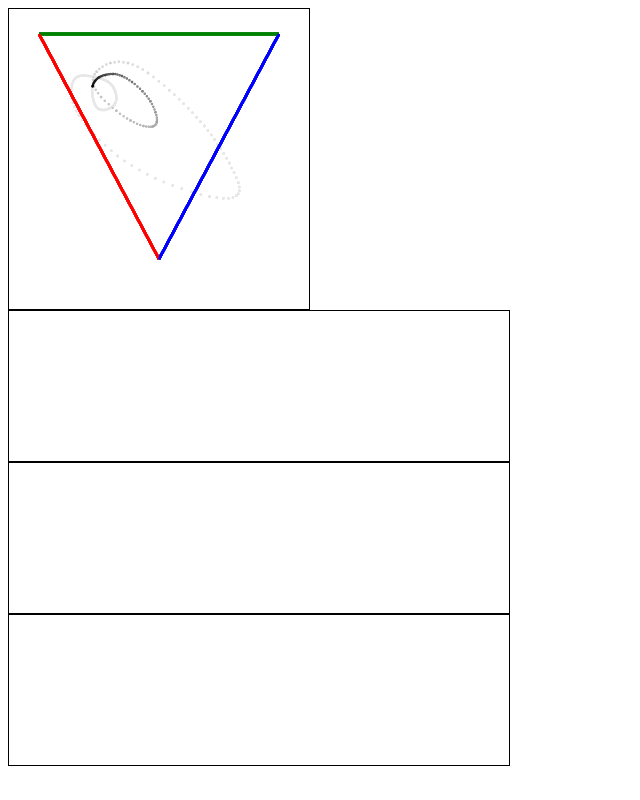
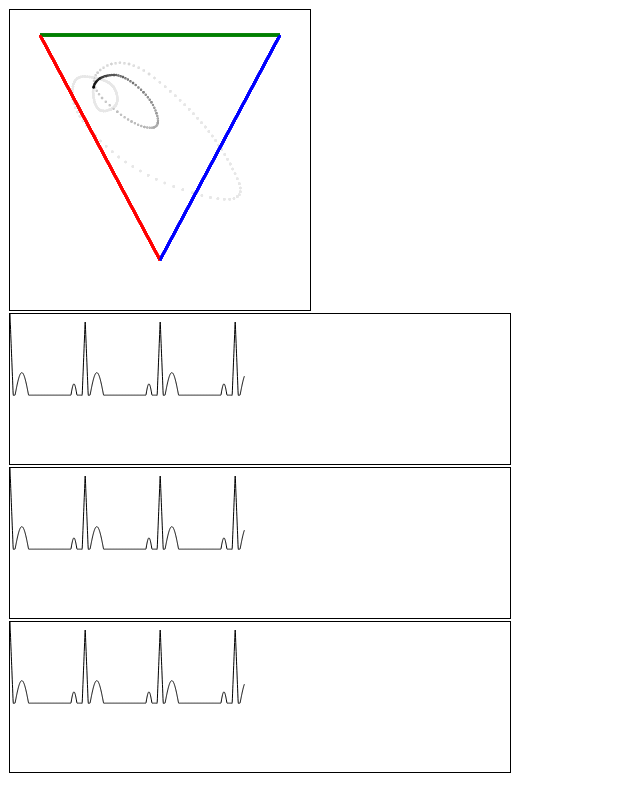
Before and after one commit to denzp/ecg-examinator, a plain HTML site: page index.html in a window 1280 px wide. Shown: the whole page, without its empty margins (0-640 px from the left). Drawn offline with Linux system fonts and the light colour scheme.

Commit message:
QRS, P, T waves implementation

```diff
--- a/css/app.css
+++ b/css/app.css
@@ -1,3 +1,4 @@
 canvas {
   border: 1px solid black;
+  margin: 1px;
 }
--- a/js/directives/final-ecg.js
+++ b/js/directives/final-ecg.js
@@ -10,16 +10,17 @@ angular
     return {
       offset: $scope.last.offset + 1,
       x: x,
-      y: $scope.width / 2 - y * $scope.width / 2
+      y: $scope.height / 2 - y * $scope.height / 2
     }
   }
 
   function drawHandler($scope) {
-    var xStep = Settings.paperSpeed * (60 / Settings.heartRate) / Settings.lod;
+    var xStep = Settings.paperSpeed * (90 / Settings.heartRate) / Settings.lod;
     var pt = getNextPoint($scope, xStep);
 
     if(pt.x >= $scope.width) {
-      $scope.last.x = 0;
+      $scope.last.x = -1;
+      pt.x = 0;
     }
 
     this.beginPath();
--- a/js/services/waves.js
+++ b/js/services/waves.js
@@ -9,27 +9,60 @@ function waveStub(length) {
   return buf;
 }
 
+var ITERATIONS = 100;
+
 angular
 .module('ecg.services')
 .factory('PWave', function(Settings, Presets) {
   return function(preset) {
-    // TODO
-    return waveStub(Settings.lod);
+    var buf = new Array(Settings.lod);
+    for(var i = 0; i < buf.length; ++i) {
+      buf[i] = 0;
+    }
+
+    var li = 30 / Settings.heartRate;
+    var b = (2.0 * li) / Presets[preset].p.duration;
+    var signal = Presets[preset].p.positive ? 1 : -1;
+
+    for(var iteration = 1; iteration <= ITERATIONS; ++iteration) {
+      for(var i = 0; i < buf.length; ++i) {
+        var k = (i / buf.length) + Presets[preset].p.interval;
+        var t1 = Math.sin(Math.PI / (2 * b) * (b - 2 * iteration)) / (b - 2 * iteration);
+        var t2 = Math.sin(Math.PI / (2 * b) * (b + 2 * iteration)) / (b + 2 * iteration);
+        var t3 = (t1 + t2) * (2 / Math.PI);
+
+        buf[i] += t3 * signal * Math.cos(iteration * Math.PI * k / li);
+      }
+    }
+
+    for(var i = 0; i < buf.length; ++i) {
+      buf[i] *= Presets[preset].p.amplitude;
+    }
+
+    return buf;
   }
 })
 
 .factory('QRSWave', function(Settings, Presets) {
   return function(preset) {
     var buf = new Array(Settings.lod);
+    for(var i = 0; i < buf.length; ++i) {
+      buf[i] = 0;
+    }
 
     var li = 30 / Settings.heartRate;
     var b = (2 * li) / Presets[preset].qrs.duration;
     var signal = Presets[preset].qrs.positive ? 1 : -1;
 
-    // Each value from x matrix is calculated using the formula bellow, resulting in a 1x200 matrix
-    for(var i = 0; i < buf.length; i++) {
-        buf[i] = /*buf[i] +*/ (((2 * b * Presets[preset].qrs.amplitude) / (i * i * Math.PI * Math.PI)) *
-                (1 - Math.cos((i * Math.PI) / b))) * Math.cos((i * Math.PI) / li);
+    for(var iteration = 1; iteration < ITERATIONS; ++iteration) {
+      for(var i = 0; i < buf.length; ++i) {
+        var t1 = 2 * b * Presets[preset].qrs.amplitude;
+        var t2 = iteration * iteration * Math.PI * Math.PI;
+        var t3 = 1 - Math.cos(iteration * Math.PI / b);
+        var t4 = Math.cos(iteration * Math.PI * (i / buf.length) / li);
+
+        buf[i] += t1 / t2 * t3 * t4;
+      }
     }
 
     return buf;
@@ -52,8 +85,32 @@ angular
 
 .factory('TWave', function(Settings, Presets) {
   return function(preset) {
-    // TODO
-    return waveStub(Settings.lod);
+    var buf = new Array(Settings.lod);
+    for(var i = 0; i < buf.length; ++i) {
+      buf[i] = 0;
+    }
+
+    var li = 30 / Settings.heartRate;
+    var b = (2.0 * li) / Presets[preset].t.duration;
+    var signal = Presets[preset].t.positive ? 1 : -1;
+
+    for (var iteration = 1; iteration <= ITERATIONS; ++iteration) {
+      for (var i = 0; i < buf.length; ++i) {
+        var k = (i / buf.length) - Presets[preset].t.interval + 0.045;
+        var t0 = Math.PI / (2 * b) * (b - (2 * iteration));
+        var t1 = Math.sin(t0) / (b - (2 * iteration));
+        var t2 = Math.sin(Math.PI / (2 * b) * (b + 2 * iteration));
+        var t3 = Math.cos((iteration * Math.PI * k) / li);
+
+        buf[i] += (t1 + t2 / (b + 2 * iteration)) * (2 / Math.PI) * signal * t3;
+      }
+    }
+
+    for(var i = 0; i < buf.length; ++i) {
+      buf[i] *= Presets[preset].t.amplitude;
+    }
+
+    return buf;
   }
 })
 
@@ -67,11 +124,11 @@ angular
 .factory('ResultWave', function(PWave, QRSWave, QWave, SWave, TWave, UWave) {
   return function(preset) {
     var components = [
-      //PWave(preset),
+      PWave(preset),
       QRSWave(preset),
       //QWave(preset),
       //SWave(preset),
-      //TWave(preset),
+      TWave(preset),
       //UWave(preset)
     ];
 
```
